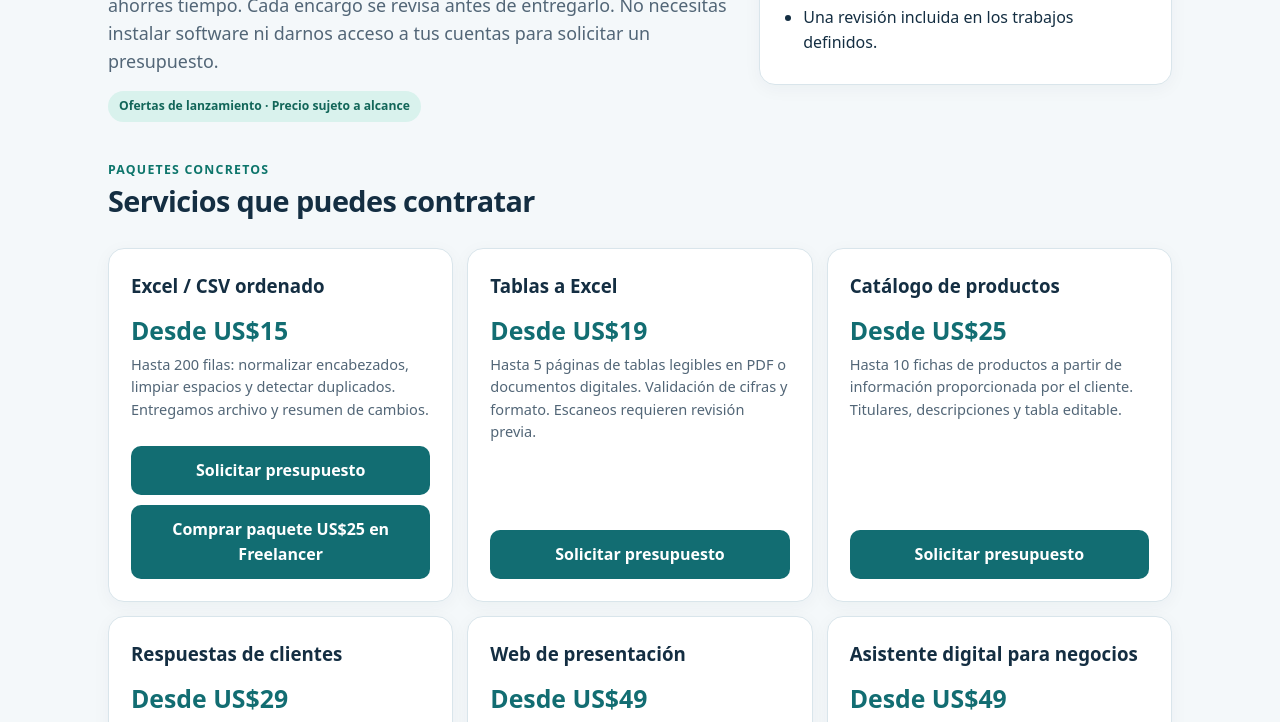
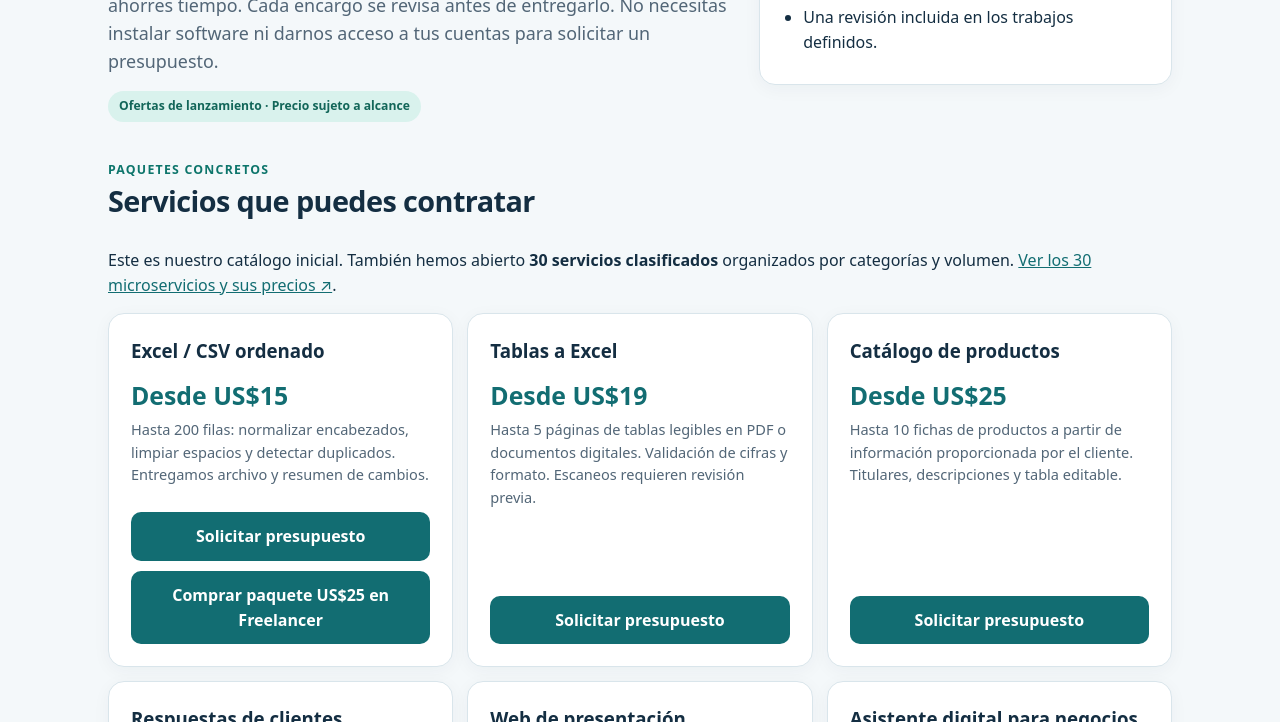
Before and after one commit to reyeslazaro218-sketch/rdh-oficina-digital, a plain HTML site: page freelancer-jav.html in a window 1280 px wide. Shown: the part 378-1100 px from the top of the page. Drawn offline with Linux system fonts and the light colour scheme.

Commit message:
feat(freelancer): link full 30-microservice catalog from studio

```diff
--- a/freelancer-jav.html
+++ b/freelancer-jav.html
@@ -44,7 +44,7 @@ footer{border-top:1px solid var(--line);padding-top:22px;color:var(--mut);font-s
 <p class="lead">Organizamos datos, documentos y respuestas comerciales para que ahorres tiempo. Cada encargo se revisa antes de entregarlo. No necesitas instalar software ni darnos acceso a tus cuentas para solicitar un presupuesto.</p>
 <span class="pill">Ofertas de lanzamiento · Precio sujeto a alcance</span></div>
 <div class="card hero-card"><strong>Así trabajamos</strong><ul><li>Recibimos una descripción y comprobamos el alcance.</li><li>Preparamos el trabajo con herramientas digitales e IA cuando aporta valor.</li><li>Revisamos datos, formato y errores antes de entregar.</li><li>Una revisión incluida en los trabajos definidos.</li></ul></div></section>
-<section id="servicios"><div class="eyebrow">Paquetes concretos</div><h2>Servicios que puedes contratar</h2>
+<section id="servicios"><div class="eyebrow">Paquetes concretos</div><h2>Servicios que puedes contratar</h2><p>Este es nuestro catálogo inicial. También hemos abierto <strong>30 servicios clasificados</strong> organizados por categorías y volumen. <a href="./catalogo-microservicios-jav.html">Ver los 30 microservicios y sus precios ↗</a>.</p>
 <div class="grid">
 <div class="card offer"><h3>Excel / CSV ordenado</h3><div class="price">Desde US$15</div><p>Hasta 200 filas: normalizar encabezados, limpiar espacios y detectar duplicados. Entregamos archivo y resumen de cambios.</p><button type="button" data-plan="Excel o CSV ordenado">Solicitar presupuesto</button><a class="btn" href="https://www.freelancer.com/service/excel_vba/i-will-clean-and-organize-your-csv-excel-data?frm=lazaror20&amp;sb=t" target="_blank" rel="noopener noreferrer">Comprar paquete US$25 en Freelancer</a></div>
 <div class="card offer"><h3>Tablas a Excel</h3><div class="price">Desde US$19</div><p>Hasta 5 páginas de tablas legibles en PDF o documentos digitales. Validación de cifras y formato. Escaneos requieren revisión previa.</p><button type="button" data-plan="Tablas a Excel">Solicitar presupuesto</button></div>
```
